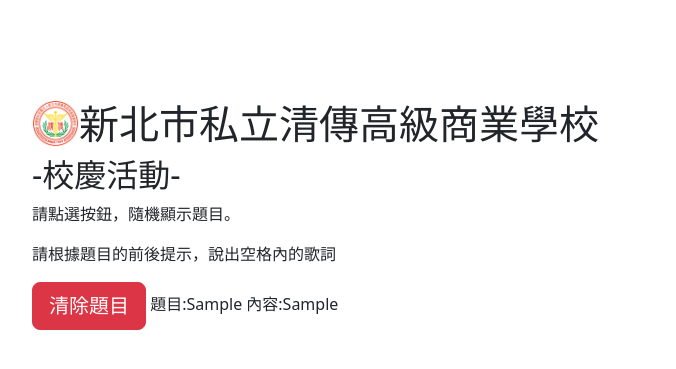
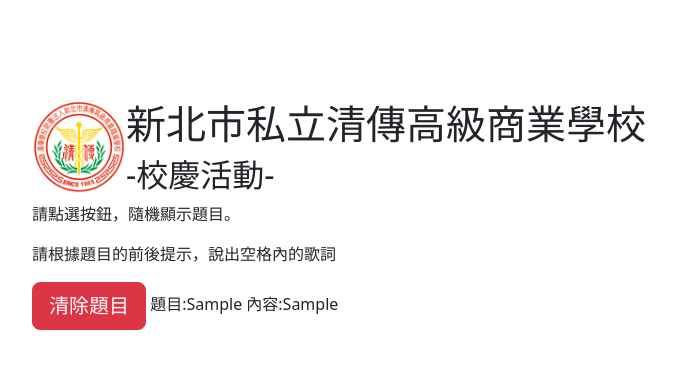
Before and after one commit to miyachun/ccvs1209, a Flask app: template api/templates/index.html in a window 1280 px wide. Shown: the top 369 px of the page, without its empty margins (138-814 px from the left). Run offline with Flask 3, Linux system fonts and the light colour scheme; the template is opened without the code that fills it: most values are stand-ins (such as "Sample title", 1, 10 or a date in 2020).

Commit message:
first commit

```diff
--- a/api/templates/index.html
+++ b/api/templates/index.html
@@ -7,7 +7,7 @@
     <title>新北市私立清傳高級商業學校</title>
 <style>
 img {
-  width: 5%;
+  width: 10%;
   float: left;
 }
 .container{
```
